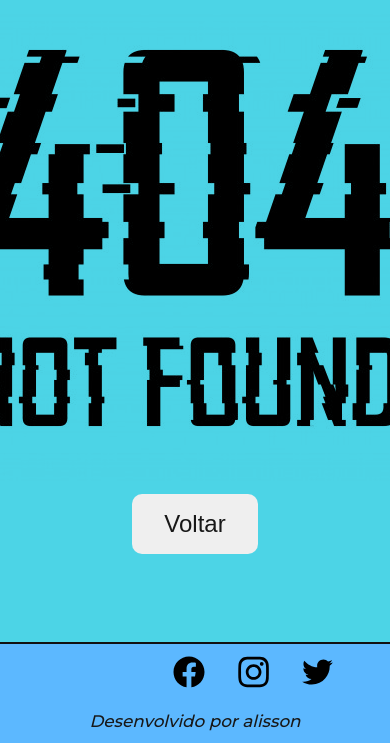
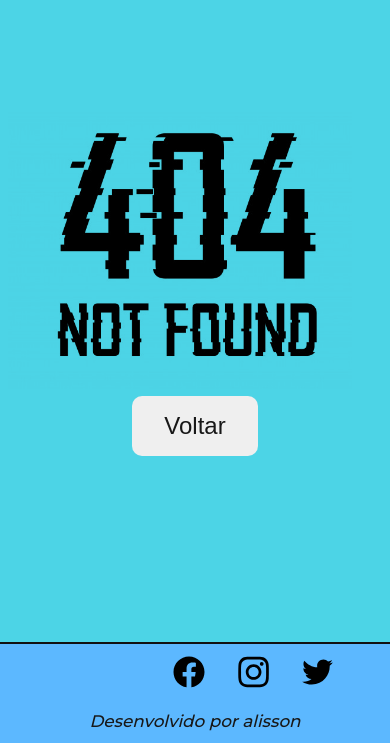
Before and after one commit to alisson2014/produtos_like, a PHP site: page /index.php?page=error in a window 390 px wide; the page is wider, and only the part inside the window is pictured. Shown: the part 101-844 px from the top of that part. Run offline with PHP 8.4, Linux system fonts and the light colour scheme.

Commit message:
style: pagina 404 responsiva

```diff
--- a/styles/error.css
+++ b/styles/error.css
@@ -7,6 +7,7 @@
 }
 
 .error_img {
+    width: 620px;
     mix-blend-mode: multiply;
 }
 
@@ -28,3 +29,9 @@
     font-size: 1.5rem;
     font-weight: 300;
 }
+
+@media screen and (max-width: 860px) {
+    .error_img {
+        width: 450px;
+    }
+}
```
